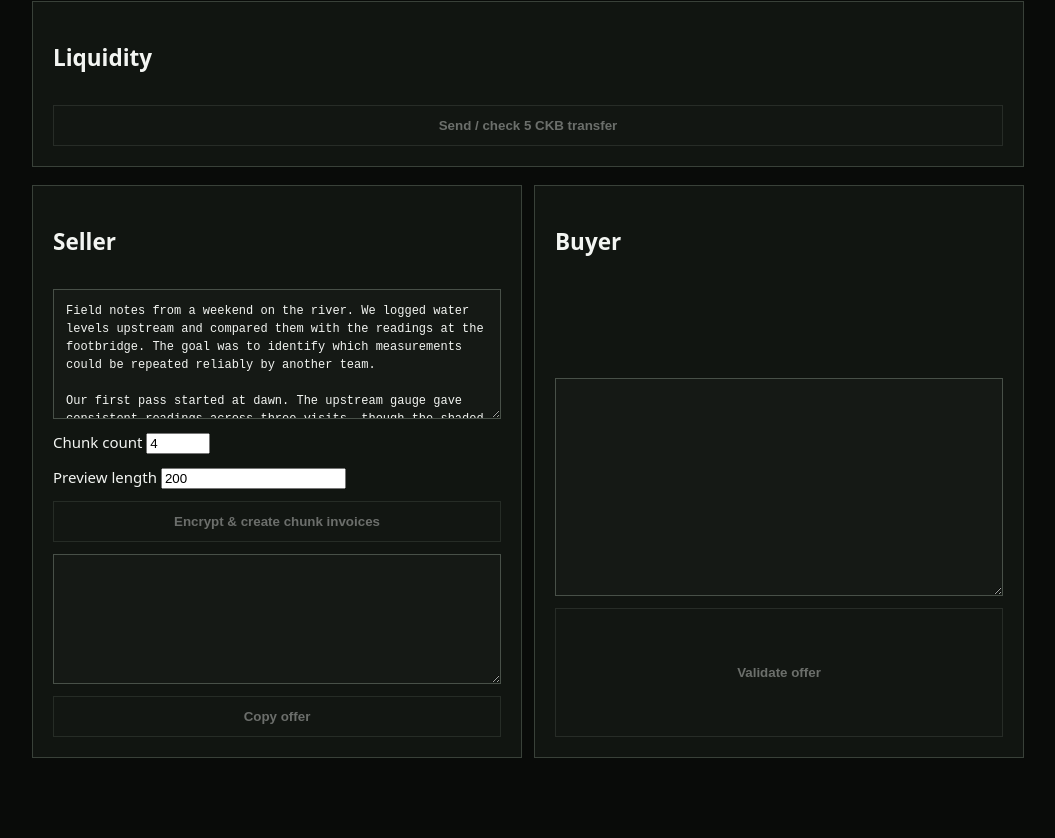
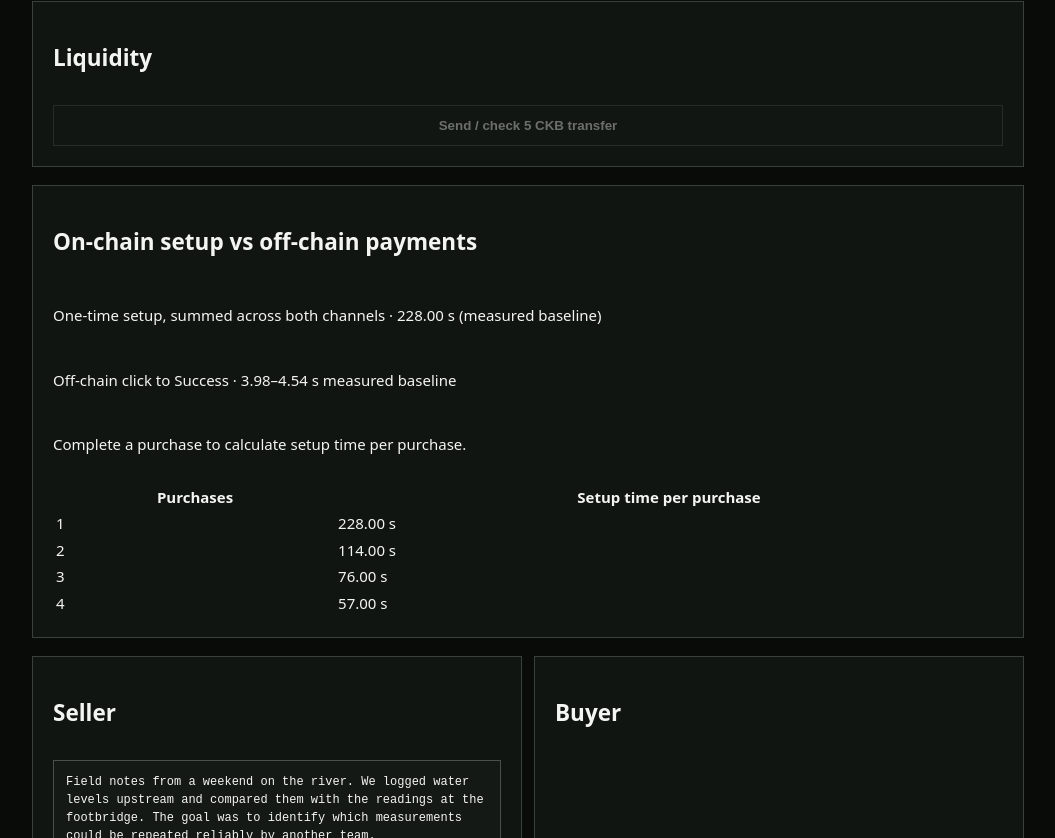
Before and after one commit to willy264/ckb_campaign_8, a Next.js app in the folder encrypted-data-payment/: page / in a window 1280 px wide. Shown: the part 551-1389 px from the top of the page, without its empty margins (112-1167 px from the left). Built offline with nearby package versions, Linux system fonts and the light colour scheme.

Commit message:
Add on-chain vs off-chain amortisation panel

```diff
--- a/encrypted-data-payment/app/page.tsx
+++ b/encrypted-data-payment/app/page.tsx
@@ -358,6 +358,28 @@ export default function Page() {
       {opening[role] && <ChannelTiming trace={opening[role]} role={role} now={now} />}
     </section>)}</div>
     <section className="card"><h2>Liquidity</h2><button disabled={busy || !channels.seller || !ready(channels.seller) || BigInt(channels.seller.local_balance) < 500_000_000n} onClick={() => void run(moveLiquidity)}>Send / check 5 CKB transfer</button></section>
+    <section className="card" aria-label="Amortisation">
+      <h2>On-chain setup vs off-chain payments</h2>
+      {(() => {
+        const buyer = opening.buyer;
+        const seller = opening.seller;
+        const live = buyer?.stages.CHANNEL_READY && seller?.stages.CHANNEL_READY;
+        const setup = live ? buyer.stages.CHANNEL_READY - buyer.started + seller.stages.CHANNEL_READY - seller.started : 228_000;
+        const settled = chunks.filter(chunk => chunk.receipt?.status === 'Success');
+        const durations = settled.flatMap(chunk => {
+          const timing = timings[chunk.paymentHash];
+          return timing?.success ? [timing.success - timing.started] : [];
+        });
+        return <>
+          <p>One-time setup, summed across both channels · {seconds(setup)} ({live ? 'observed' : 'measured baseline'})</p>
+          <p>Off-chain click to Success · {durations.length ? seconds(durations.reduce((sum, ms) => sum + ms, 0) / durations.length) + ' average across ' + durations.length + ' timed purchases' : '3.98–4.54 s measured baseline'}</p>
+          <p>{settled.length ? `${seconds(setup / settled.length)} setup per purchase across ${settled.length} completed purchases` : 'Complete a purchase to calculate setup time per purchase.'}</p>
+          <table><thead><tr><th>Purchases</th><th>Setup time per purchase</th></tr></thead><tbody>
+            {[1, 2, 3, 4].map(count => <tr key={count} aria-current={count === settled.length ? 'true' : undefined}><td>{count}</td><td>{seconds(setup / count)}</td></tr>)}
+          </tbody></table>
+        </>;
+      })()}
+    </section>
     <div className="grid exchange"><section className="card"><h2>Seller</h2>
       <textarea aria-label="Seller result" disabled={busy || Boolean(generated)} value={plaintext} onChange={e => setPlaintext(e.target.value)} />
       <label>Chunk count <input type="number" min={1} max={100} value={count} disabled={busy || Boolean(generated)} onChange={e => setCount(e.target.valueAsNumber)} /></label>
```
